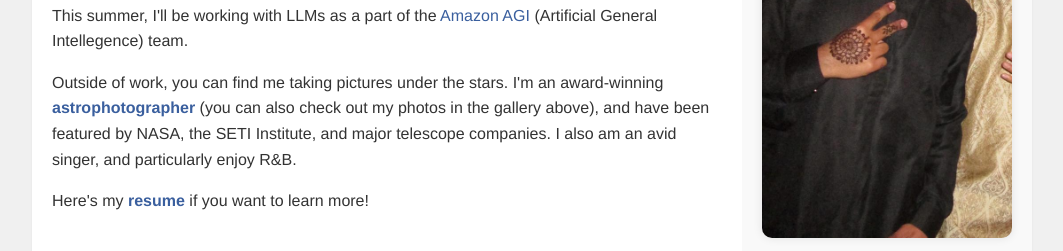
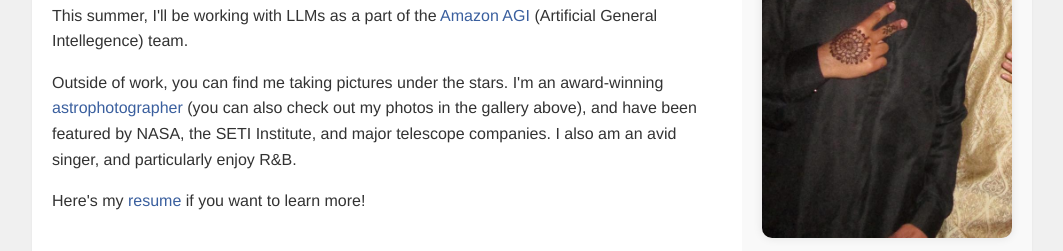
Before and after one commit to harishk30/PersonalWebsite, a plain HTML site: page index.html in a window 1280 px wide. Shown: the part 549-800 px from the top of the page, without its empty margins (108-1171 px from the left). Drawn offline with Linux system fonts and the light colour scheme.

Commit message:
Update index.html

```diff
--- a/index.html
+++ b/index.html
@@ -137,8 +137,8 @@
                 <p>Hello! I'm Harish, a sophomore at Princeton University majoring in <b>Computer Science and Physics</b>.</p>
                 <p>Lately, I've been working on computer vision research with <a href="https://liuzhuang13.github.io/" target="_blank">Dr. Zhuang Liu</a> from Meta FAIR. Additionally, I've been working on computational physics research, using machine learning and statistics for various physical applications, from understanding the universe to taming fusion reactions.</p>
                 <p>This summer, I'll be working with LLMs as a part of the <a href="https://amazon.jobs/content/en/teams/AGI" target="_blank">Amazon AGI</a> (Artificial General Intellegence) team.</p>
-                <p>Outside of work, you can find me taking pictures under the stars. I'm an award-winning <b><a href="https://www.instagram.com/hk.astro/">astrophotographer</a></b> (you can also check out my photos in the gallery above), and have been featured by NASA, the SETI Institute, and major telescope companies. I also am an avid singer, and particularly enjoy R&B. </p>
-                <p>Here's my <b><a href="https://drive.google.com/file/d/1mPIMkn9LZGr0C148-WjwkTcuz_ijtUJr/view?usp=sharing">resume</a></b> if you want to learn more!</p>
+                <p>Outside of work, you can find me taking pictures under the stars. I'm an award-winning <a href="https://www.instagram.com/hk.astro/">astrophotographer</a> (you can also check out my photos in the gallery above), and have been featured by NASA, the SETI Institute, and major telescope companies. I also am an avid singer, and particularly enjoy R&B. </p>
+                <p>Here's my <a href="https://drive.google.com/file/d/1mPIMkn9LZGr0C148-WjwkTcuz_ijtUJr/view?usp=sharing">resume</a> if you want to learn more!</p>
 
             </div>
             <div class="photo-container">
```
